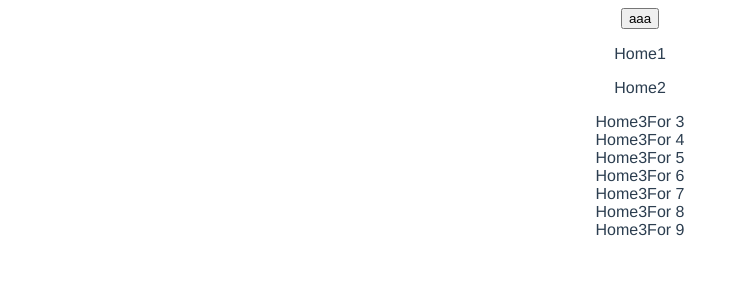
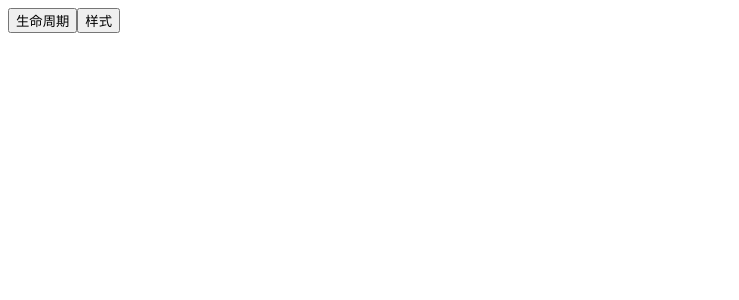
Before and after one commit to caozhengqian/vue2-struggle, a Vue app: page / in a window 1280 px wide. Shown: the top 300 px of the page, without its empty margins (0-739 px from the left). Built offline with nearby package versions, Linux system fonts and the light colour scheme.

Commit message:
基本路由完成

```diff
--- a/src/App.vue
+++ b/src/App.vue
@@ -12,24 +12,4 @@ export default {
 };
 </script>
 <style>
-#app {
-  font-family: Avenir, Helvetica, Arial, sans-serif;
-  -webkit-font-smoothing: antialiased;
-  -moz-osx-font-smoothing: grayscale;
-  text-align: center;
-  color: #2c3e50;
-}
-
-#nav {
-  padding: 30px;
-}
-
-#nav a {
-  font-weight: bold;
-  color: #2c3e50;
-}
-
-#nav a.router-link-exact-active {
-  color: #42b983;
-}
 </style>
--- a/src/router/index.js
+++ b/src/router/index.js
@@ -1,7 +1,7 @@
 import Vue from "vue";
 import VueRouter from "vue-router";
 import Home from "../views/Home.vue";
-
+import lifeRouters from './module/lifeRouters/lifeRouters'
 Vue.use(VueRouter);
 
 const routes = [
@@ -13,12 +13,10 @@ const routes = [
   {
     path: "/about",
     name: "About",
-    // route level code-splitting
-    // this generates a separate chunk (about.[hash].js) for this route
-    // which is lazy-loaded when the route is visited.
     component: () =>
       import(/* webpackChunkName: "about" */ "../views/About.vue")
-  }
+  },
+    ...lifeRouters
 ];
 
 const router = new VueRouter({
--- /dev/null
+++ b/src/router/module/lifeRouters/lifeRouters.js
@@ -0,0 +1,21 @@
+const life = [
+
+    {
+        name: "lifeRouters",
+        path: "/lifeRouters",
+        redirect: "/life/index"
+    },
+    {
+        name: "index",
+        path: "/life/index",
+        component: () =>
+            import("../../../views/life/Life")
+    },
+    {
+        name: "simpleLife",
+        path: "/life/simpleLife",
+        component: () =>
+            import("../../../views/life/simpleLife/SimpleLife")
+    },
+]
+export default life;
--- a/src/views/Home.vue
+++ b/src/views/Home.vue
@@ -1,17 +1,19 @@
 <template>
   <div class="home">
-    <button @click="howToIntegral">aaa</button>
-    <Home1 />
+    <button @click="toLife">生命周期</button>
+    <button @click="howToIntegral">样式</button>
+
+<!--    <Home1 />-->
   </div>
 </template>
 
 <script>
-import Home1 from "./HomeList/Home1";
+// import Home1 from "./HomeList/Home1";
 
 export default {
   name: "Home",
   components: {
-    Home1
+    // Home1
   },
   data() {
     return {
@@ -22,6 +24,10 @@ export default {
     howToIntegral() {
       console.log(`%c ${window}`, "color:red");
       this.$router.push({ name: "About" });
+    },
+    toLife() {
+      console.log(`%c ${window}`, "color:red");
+      this.$router.push({ name: "lifeRouters" });
     }
   }
 };
--- a/src/views/HomeList/Home2.vue
+++ b/src/views/HomeList/Home2.vue
@@ -3,7 +3,7 @@
     <p>Home2</p>
     <Home3For
         v-for="(item, index) in forlist"
-        :key="index"
+        :key="item"
         :keyValue="index"
       >
       {{item}}
--- /dev/null
+++ b/src/views/life/Life.vue
@@ -0,0 +1,43 @@
+<template>
+  <div class='Life'>
+    <button @click="toSimpleLife">简单的生命周期</button>
+<!--    <button @click="">样式</button>-->
+  </div>
+
+</template>
+
+<script>
+//import { mapState } from "vuex";
+//import All from "./comLife/All";
+export default {
+  components: {
+    //       All,
+  },
+  name: 'Life',
+  props: {
+    //  msg: String
+  },
+  computed: {
+    // ...mapState(["activityData"])
+  },
+  data() {
+    return {}
+  },
+  created() {
+
+  },
+  methods: {
+    toSimpleLife() {
+      console.log(`%c ${window}`, "color:red");
+      this.$router.push({ name: "simpleLife" });
+    }
+  }
+
+}
+</script>
+
+<style lang="less" scoped>
+.Life {
+
+}
+</style>
--- /dev/null
+++ b/src/views/life/simpleLife/SimpleLife.vue
@@ -0,0 +1,40 @@
+<template>
+  <div class='SimpleLife'>
+    <p>SimpleLife</p>
+  </div>
+
+</template>
+
+<script>
+//import { mapState } from "vuex";
+//import All from "./comLife/All";
+export default {
+  components: {
+    //       All,
+  },
+  name: 'SimpleLife',
+  props: {
+    //  msg: String
+  },
+  computed: {
+    // ...mapState(["activityData"])
+  },
+  data() {
+    return {}
+  },
+  created() {
+
+  },
+  methods: {
+    aa() {
+    },
+  }
+
+}
+</script>
+
+<style lang="less" scoped>
+.SimpleLife {
+
+}
+</style>
```
